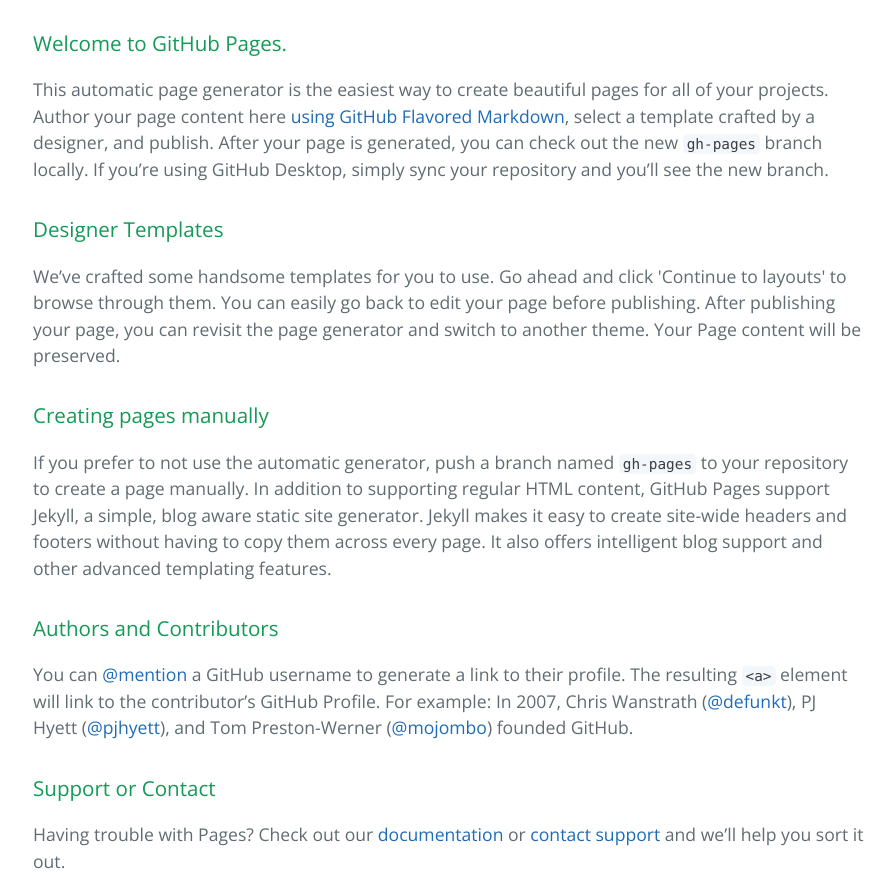
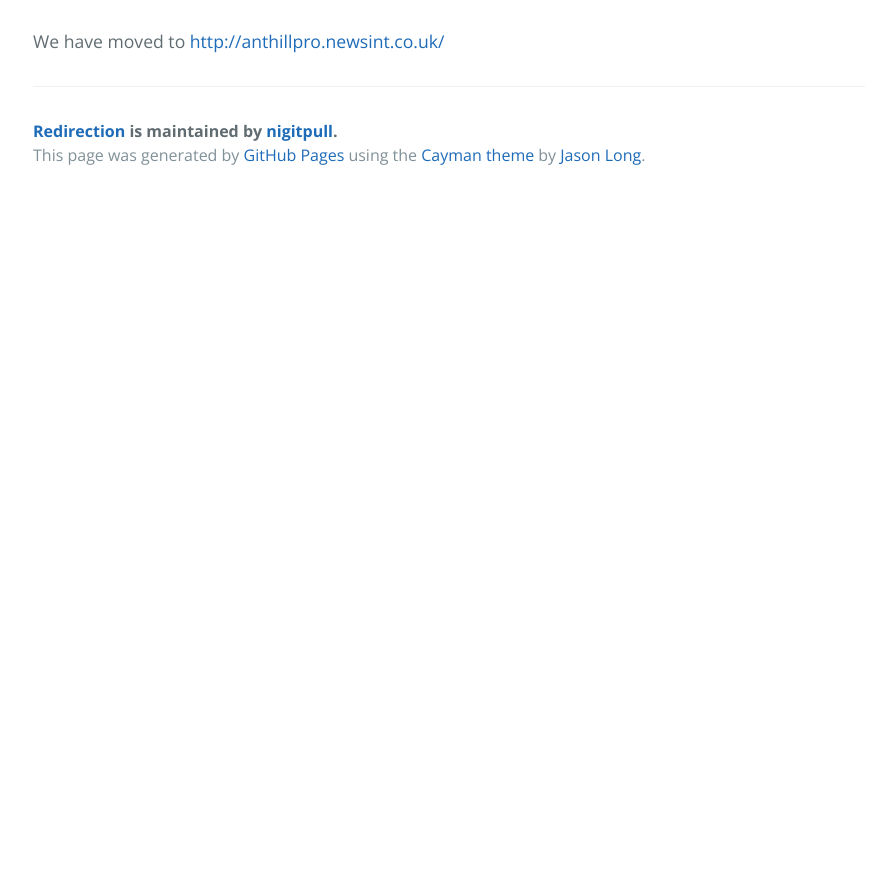
Before and after one commit to nigitpull/redirection, a plain HTML site: page index.html in a window 1280 px wide. Shown: the part 340-1217 px from the top of the page, without its empty margins (191-1083 px from the left). After the commit the page ends 800 px from the top, so only its background shows below. Drawn offline with nearby package versions, Linux system fonts and the light colour scheme.

```diff
--- a/index.html
+++ b/index.html
@@ -19,30 +19,7 @@
     </section>
 
     <section class="main-content">
-      <h3>
-<a id="welcome-to-github-pages" class="anchor" href="#welcome-to-github-pages" aria-hidden="true"><span aria-hidden="true" class="octicon octicon-link"></span></a>Welcome to GitHub Pages.</h3>
-
-<p>This automatic page generator is the easiest way to create beautiful pages for all of your projects. Author your page content here <a href="https://guides.github.com/features/mastering-markdown/">using GitHub Flavored Markdown</a>, select a template crafted by a designer, and publish. After your page is generated, you can check out the new <code>gh-pages</code> branch locally. If you’re using GitHub Desktop, simply sync your repository and you’ll see the new branch.</p>
-
-<h3>
-<a id="designer-templates" class="anchor" href="#designer-templates" aria-hidden="true"><span aria-hidden="true" class="octicon octicon-link"></span></a>Designer Templates</h3>
-
-<p>We’ve crafted some handsome templates for you to use. Go ahead and click 'Continue to layouts' to browse through them. You can easily go back to edit your page before publishing. After publishing your page, you can revisit the page generator and switch to another theme. Your Page content will be preserved.</p>
-
-<h3>
-<a id="creating-pages-manually" class="anchor" href="#creating-pages-manually" aria-hidden="true"><span aria-hidden="true" class="octicon octicon-link"></span></a>Creating pages manually</h3>
-
-<p>If you prefer to not use the automatic generator, push a branch named <code>gh-pages</code> to your repository to create a page manually. In addition to supporting regular HTML content, GitHub Pages support Jekyll, a simple, blog aware static site generator. Jekyll makes it easy to create site-wide headers and footers without having to copy them across every page. It also offers intelligent blog support and other advanced templating features.</p>
-
-<h3>
-<a id="authors-and-contributors" class="anchor" href="#authors-and-contributors" aria-hidden="true"><span aria-hidden="true" class="octicon octicon-link"></span></a>Authors and Contributors</h3>
-
-<p>You can <a href="https://help.github.com/articles/basic-writing-and-formatting-syntax/#mentioning-users-and-teams" class="user-mention">@mention</a> a GitHub username to generate a link to their profile. The resulting <code>&lt;a&gt;</code> element will link to the contributor’s GitHub Profile. For example: In 2007, Chris Wanstrath (<a href="https://github.com/defunkt" class="user-mention">@defunkt</a>), PJ Hyett (<a href="https://github.com/pjhyett" class="user-mention">@pjhyett</a>), and Tom Preston-Werner (<a href="https://github.com/mojombo" class="user-mention">@mojombo</a>) founded GitHub.</p>
-
-<h3>
-<a id="support-or-contact" class="anchor" href="#support-or-contact" aria-hidden="true"><span aria-hidden="true" class="octicon octicon-link"></span></a>Support or Contact</h3>
-
-<p>Having trouble with Pages? Check out our <a href="https://help.github.com/pages">documentation</a> or <a href="https://github.com/contact">contact support</a> and we’ll help you sort it out.</p>
+      <p>We have moved to <a href="http://anthillpro.newsint.co.uk/">http://anthillpro.newsint.co.uk/</a></p>
 
       <footer class="site-footer">
         <span class="site-footer-owner"><a href="https://github.com/nigitpull/redirection">Redirection</a> is maintained by <a href="https://github.com/nigitpull">nigitpull</a>.</span>
```
Also changed, not shown: params.json (+1 -1 lines).
